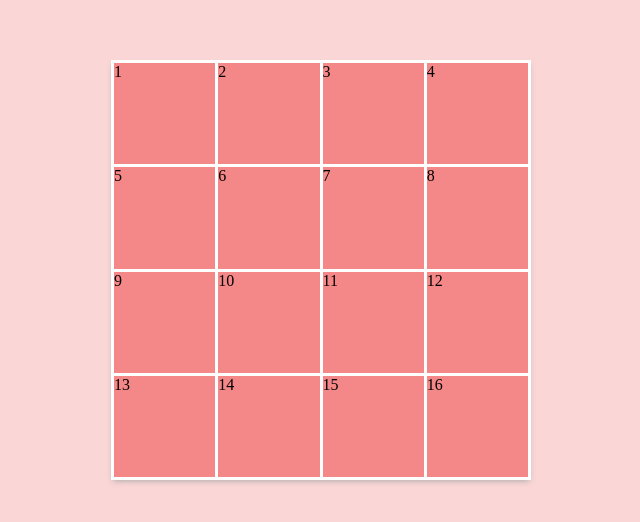
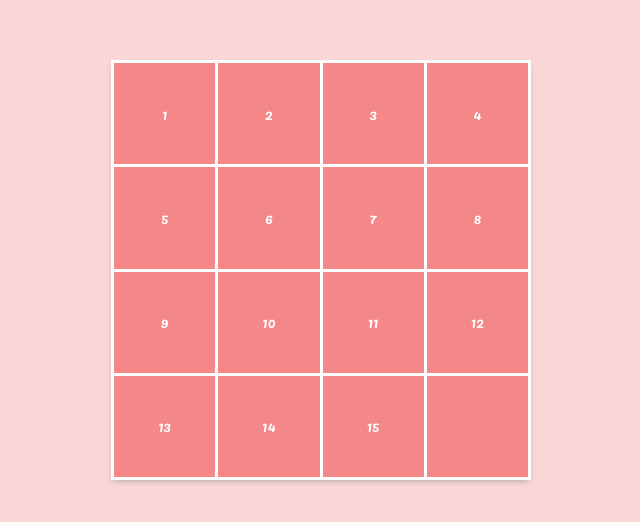
Before and after one commit to russo97/FifteenPuzzle, a Vue app: page / in a window 1280 px wide. Shown: the part 130-652 px from the top of the page, without its empty margins (319-959 px from the left). Built offline with nearby package versions, Linux system fonts and the light colour scheme.

Commit message:
feat: criação do componente Tile para representação das células

```diff
--- a/public/global.css
+++ b/public/global.css
@@ -1,3 +1,9 @@
+@import url('https://fonts.googleapis.com/css?family=Indie+Flower&display=swap');
+
+:root {
+    font-size: 60%;
+}
+
 * {
     margin: 0;
     padding: 0;
--- a/public/index.html
+++ b/public/index.html
@@ -5,6 +5,7 @@
     <meta http-equiv="X-UA-Compatible" content="IE=edge" />
     <meta name="viewport" content="width=device-width,initial-scale=1.0" />
     <link rel="stylesheet" href="global.css" />
+    <link href="https://fonts.googleapis.com/css2?family=Pacifico&display=swap" rel="stylesheet" />
     <title>VueJS Fifteen Puzzle</title>
   </head>
   <body>
--- /dev/null
+++ b/public/mixins.module.scss
@@ -0,0 +1,5 @@
+%flex-center {
+    display: flex;
+    align-items: center;
+    justify-content: center;
+}
--- a/src/App.vue
+++ b/src/App.vue
@@ -1,37 +1,66 @@
 <template>
   <main id="app">
     <div id="content">
-      <div
+      <Tile
         :key="index"
-        class="cell"
-        v-for="(n, index) in 16">
-        {{ n }}
-      </div>
+        :value="val"
+        :index="index"
+        v-for="(val, index) in table" />
     </div>
   </main>
 </template>
 
 <script>
+import Tile from "./components/Tile";
 
 export default {
   name: 'App',
 
   data () {
-    return {};
+    return {
+      table: [],
+      tableSize: 4
+    };
   },
 
-  components: {}
+  beforeMount() {
+    this.table = [...this.getBlankTable(), null];
+  },
+
+  methods: {
+    getBlankTable () {
+      return Array.from({ length: Math.pow(this.tableSize, 2) - 1 }, (item, index) => {
+        return index + 1;
+      });
+    }
+  },
+
+  computed: {
+    isSolvable () {
+      const copy = this.table.slice();
+
+      const inversionsCount = copy.reduce((acc, cur, i) => {
+        return this.table.slice(i).filter(v => cur > v).length;
+      }, 0);
+
+      return inversionsCount % 2 === 0;
+    }
+  },
+
+  components: {
+    Tile
+  }
 }
 </script>
 
 <style lang="scss">
+  @import "../public/mixins.module.scss";
+
   main#app {
     width: 420px;
     height: 420px;
-    display: flex;
     position: relative;
-    align-items: center;
-    justify-content: center;
+    @extend %flex-center;
     background-color: #fff;
     box-shadow: 0 3px 6px -2px #aaa;
 
@@ -41,10 +70,6 @@ export default {
       display: grid;
       grid-gap: 3px;
       grid-template: repeat(4, 1fr) / repeat(4, 1fr);
-
-      .cell {
-        background-color: #F15E5Ebd;
-      }
     }
   }
 </style>
--- /dev/null
+++ b/src/components/Tile.vue
@@ -0,0 +1,24 @@
+<template>
+  <div class="cell">
+      {{ value }}
+  </div>
+</template>
+
+<script>
+export default {
+    props: ['index', 'value']
+}
+</script>
+
+<style lang="scss">
+    @import "../../public/mixins.module.scss";
+
+    .cell {
+        color: #fff;
+        cursor: pointer;
+        font-size: 150%;
+        @extend %flex-center;
+        background-color: #F15E5Ebd;
+        font-family: 'Pacifico', cursive;
+    }
+</style>
```
Also changed, not shown: 1 other file (tests, documents, lock files or other folders).
